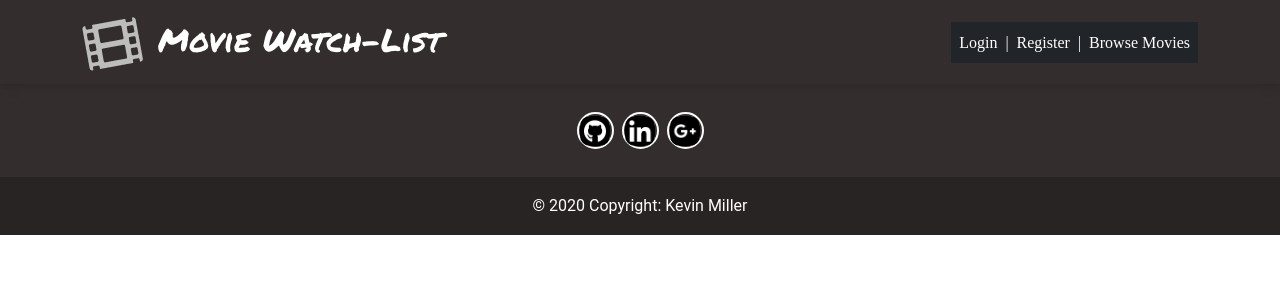
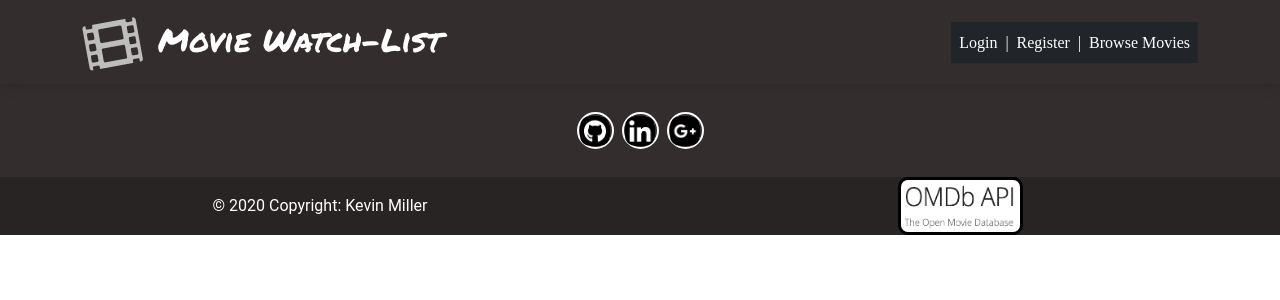
Before and after one commit to Kevin-c-miller/movie-watchlist, a React (Create React App) app in the folder client/: page /users in a window 1280 px wide. Shown: the top 300 px of the page. Built offline with nearby package versions, Linux system fonts and the light colour scheme; a web font is replaced by a local one.

Commit message:
added links to footer

```diff
--- a/client/src/assets/index.js
+++ b/client/src/assets/index.js
@@ -14,3 +14,4 @@ export const linkedin = require('./images/linkedin.png');
 export const review = require('./images/review.png');
 export const google = require('./images/google.png');
 export const red_blue = require('./images/red-blue-pill.jpeg');
+export const omdb = require('./images/omdb.png');
--- a/client/src/components/Footer/Footer.css
+++ b/client/src/components/Footer/Footer.css
@@ -17,3 +17,30 @@
   opacity: 0.8;
   transform: scale(1.1);
 }
+
+.footer-bottom {
+  display: flex;
+  justify-content: center;
+  align-items: center;
+  width: 100%;
+}
+
+.footer-bottom .footer-name {
+  width: 50%;
+}
+
+.portfolio-link:hover {
+  color: aqua !important;
+}
+
+.logos {
+  background: rgba(0, 0, 0, 0.2);
+  width: 50%;
+}
+
+.footer-bottom .logos img {
+  height: 57.58px;
+  width: 125px;
+  border-radius: 10px;
+  border: 3px solid #000;
+}
--- a/client/src/components/Footer/Footer.jsx
+++ b/client/src/components/Footer/Footer.jsx
@@ -1,6 +1,6 @@
 import React from 'react';
 import { MDBFooter, MDBContainer, MDBIcon } from 'mdb-react-ui-kit';
-import { github, linkedin, google } from '../../assets/index.js';
+import { github, linkedin, google, omdb } from '../../assets/index.js';
 import './Footer.css';
 
 export default function Footer() {
@@ -45,15 +45,26 @@ export default function Footer() {
         </section>
       </MDBContainer>
 
+      <div className="footer-bottom">
         <div
-        className="text-center p-3"
+          className="text-center p-3 footer-name"
           style={{ backgroundColor: 'rgba(0, 0, 0, 0.2)' }}
         >
           © 2020 Copyright:{' '}
-        <a className="text-white" href="#">
+          <a className="text-white portfolio-link" href="#">
             {/* placeholder for portfolio link */}
             Kevin Miller
           </a>
+        </div>
+        <div className="logos">
+          <a
+            href="http://omdbapi.com/"
+            target="_blank"
+            rel="noopener noreferrer"
+          >
+            <img src={omdb} alt="omdb api logo" />
+          </a>
+        </div>
       </div>
     </MDBFooter>
   );
--- a/client/src/screens/404/PageNotFound.css
+++ b/client/src/screens/404/PageNotFound.css
@@ -41,7 +41,6 @@
 }
 
 .not-found-btn:hover {
-  /* opacity: 0.7; */
   transform: scale(1.2);
 }
 
```
Also changed, not shown: client/src/assets/images/omdb.png (added). Lines whose indentation alone changed are shown as unchanged.
